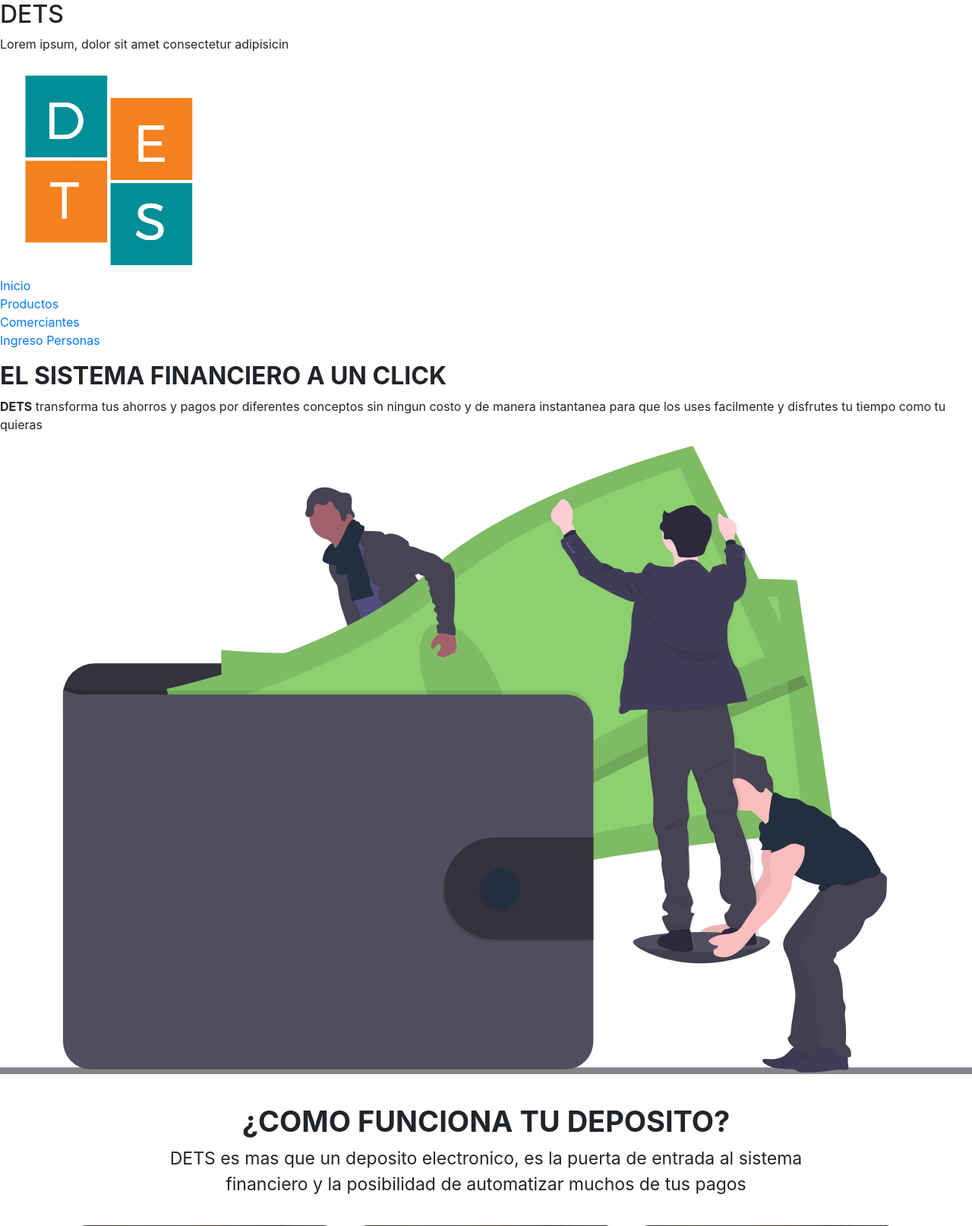
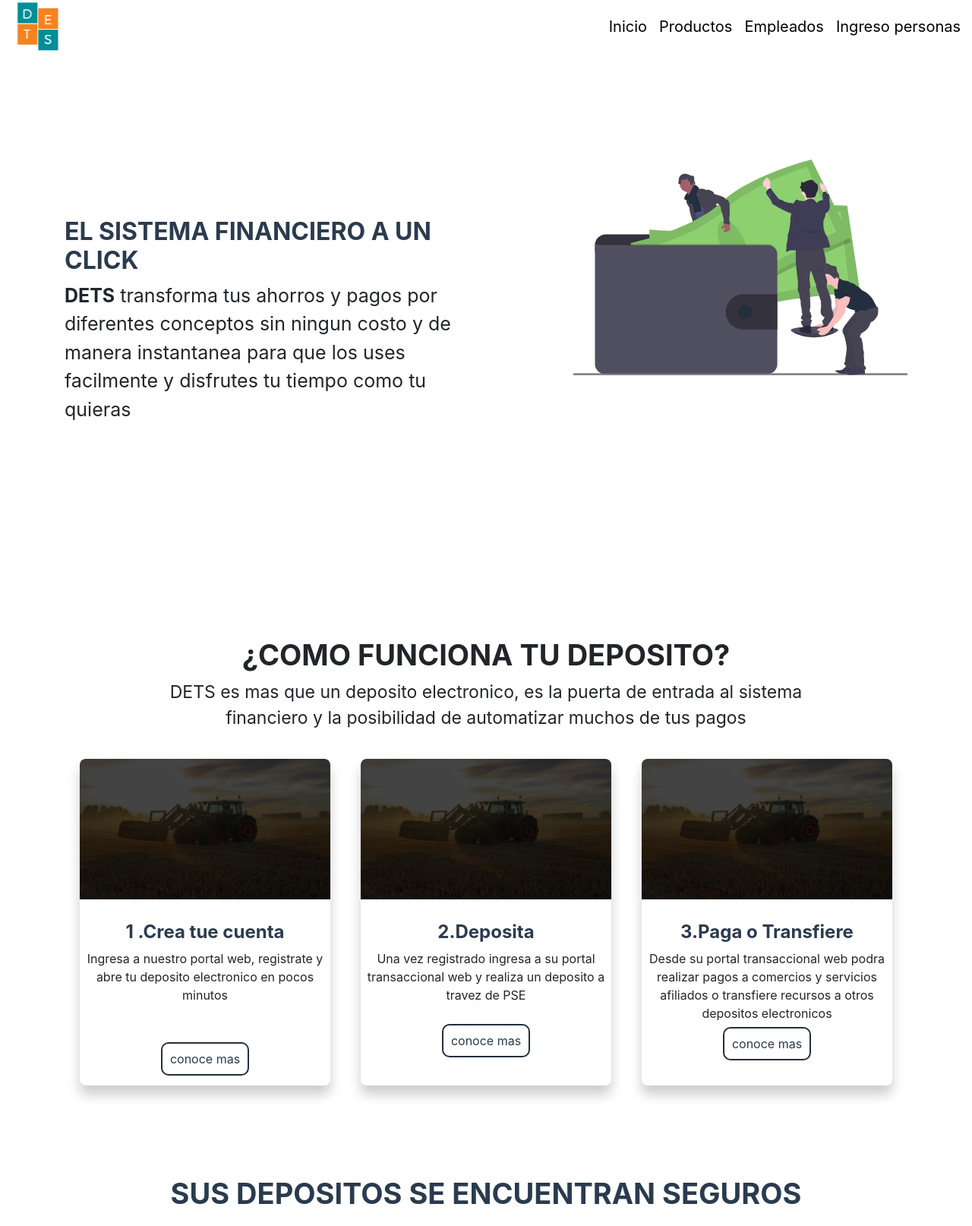
Before and after one commit to Ruizdev7/Engine_ED, a Flask app: page / in a window 1280 px wide. Shown: the top 1614 px of the page at 76% size. Run offline with Flask 2, Linux system fonts and the light colour scheme; some libraries are stand-ins or nearby versions.

Commit message:
reparando la barra de navegacion

```diff
--- a/Engine_ED/templates/index.html
+++ b/Engine_ED/templates/index.html
@@ -19,27 +19,30 @@
 </head>
 
 <body>
-  <div class="imagen-portada">
-    <h2>DETS</h2>
-    <p>Lorem ipsum, dolor sit amet consectetur adipisicin</p>
-  </div>
-  <header class="navegador">
-    <div class="logo">
-      <a href="/"><img src="../static/imgs/LogoSEDPE-transparent.png.png"></a>
-    </div>
-    <nav class="menu">
-      <ul>
-        <li><a href="/">Inicio</a></li>
-        <li><a href="/">Productos</a></li>
-        <li><a href="/">Comerciantes</a></li>
-        <li><a href="ingresoCliente">Ingreso Personas</a></li>
-      </ul>
-    </nav>
-  </header>
+    <header class="container-fluid">
+        <div class="icon-menu">
+            <img src="../static/imgs/open-menu.png" id="icono-menu">
+            <img src="../static/imgs/LogoSEDPE-transparent.png.png" id="logo" alt="">
+        </div>
+        <div class="cont-menu activate" id="menu">
+            <ul class="flexUl">
+                <li>
+                    <a href="#">Inicio</a>
+                </li>
+                <li>
+                    <a href="#">Productos</a>
+                </li>
+                <li>
+                    <a href="./ingresoEmpleado">Empleados</a>
+                </li>
+                <li>
+                    <a href="./ingresoCliente">Ingreso personas</a>
+                </li>
+            </ul>
+        </div>
+    </header>
 
-  <section class="contenedor1">
-    <div>
-      <div class="grid">
+    <section class="container sisT">
         <div class="textos-sistema">
             <span class="colorT">
                 <h2>
```
Also changed, not shown: requirements.txt (added, +19 -0 lines), Engine_ED/Engine.py (line endings or trailing spaces), Engine_ED/db.py (line endings or trailing spaces), 1 other file.
